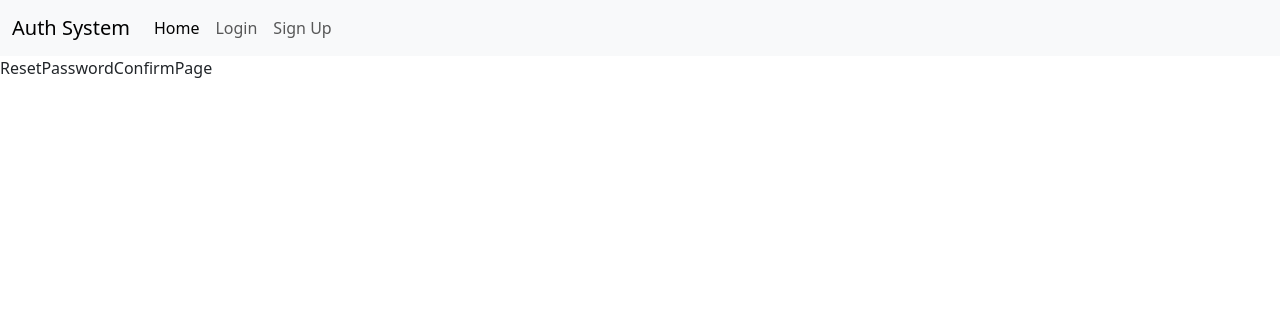
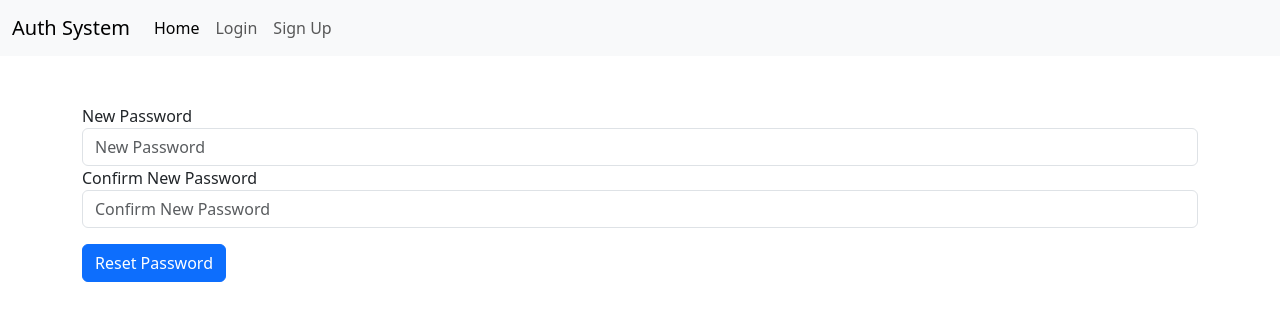
Before and after one commit to justicenyaga/django_react_auth_system, a React (Create React App) app in the folder frontend/: page /password/reset/confirm/1/1 in a window 1280 px wide. Shown: the top 320 px of the page. Built offline with nearby package versions, Linux system fonts and the light colour scheme.

Commit message:
implement reset password pages

```diff
--- a/frontend/src/pages/LoginPage.js
+++ b/frontend/src/pages/LoginPage.js
@@ -2,7 +2,7 @@ import React, { useEffect, useState } from "react";
 import { Link, useNavigate } from "react-router-dom";
 import { useDispatch, useSelector } from "react-redux";
 
-import { login, loadUser } from "../store/auth";
+import { login } from "../store/auth";
 
 const LoginPage = () => {
   const navigate = useNavigate();
--- a/frontend/src/pages/ResetPasswordConfirmPage.js
+++ b/frontend/src/pages/ResetPasswordConfirmPage.js
@@ -1,7 +1,69 @@
-import React from "react";
+import React, { useEffect, useState } from "react";
+import { Link, useNavigate, useParams } from "react-router-dom";
+import { useDispatch, useSelector } from "react-redux";
+
+import { reset_password_confirm } from "../store/auth";
 
 const ResetPasswordConfirmPage = () => {
-  return <div>ResetPasswordConfirmPage</div>;
+  const navigate = useNavigate();
+  const dispatch = useDispatch();
+  const { uid, token } = useParams();
+
+  const [requestSent, setRequestSent] = useState(false);
+  const [formData, setFormData] = useState({
+    new_password: "",
+    re_new_password: "",
+  });
+  const { new_password, re_new_password } = formData;
+
+  const handleOnChange = (e) => {
+    setFormData({ ...formData, [e.target.name]: e.target.value });
+  };
+
+  const handleSubmit = (e) => {
+    e.preventDefault();
+    dispatch(reset_password_confirm(uid, token, new_password, re_new_password));
+    setRequestSent(true);
+  };
+
+  useEffect(() => {
+    requestSent && navigate("/");
+  }, [requestSent, navigate]);
+
+  return (
+    <div className="container mt-5">
+      <form onSubmit={(e) => handleSubmit(e)}>
+        <div className="form-group">
+          <label htmlFor="new_password">New Password</label>
+          <input
+            type="password"
+            name="new_password"
+            value={new_password}
+            onChange={handleOnChange}
+            className="form-control"
+            id="new_password"
+            placeholder="New Password"
+          />
+        </div>
+
+        <div className="form-group">
+          <label htmlFor="re_new_password">Confirm New Password</label>
+          <input
+            type="password"
+            name="re_new_password"
+            value={re_new_password}
+            onChange={handleOnChange}
+            className="form-control"
+            id="re_new_password"
+            placeholder="Confirm New Password"
+          />
+        </div>
+        <button type="submit" className="btn btn-primary  mt-3">
+          Reset Password
+        </button>
+      </form>
+    </div>
+  );
 };
 
 export default ResetPasswordConfirmPage;
--- a/frontend/src/pages/ResetPasswordPage.js
+++ b/frontend/src/pages/ResetPasswordPage.js
@@ -1,7 +1,57 @@
-import React from "react";
+import React, { useEffect, useState } from "react";
+import { Link, useNavigate } from "react-router-dom";
+import { useDispatch, useSelector } from "react-redux";
+
+import { reset_password } from "../store/auth";
 
 const ResetPasswordPage = () => {
-  return <div>ResetPasswordPage</div>;
+  const navigate = useNavigate();
+  const dispatch = useDispatch();
+
+  const [requestSent, setRequestSent] = useState(false);
+  const [formData, setFormData] = useState({
+    email: "",
+  });
+  const { email } = formData;
+
+  const handleOnChange = (e) => {
+    setFormData({ ...formData, [e.target.name]: e.target.value });
+  };
+
+  const handleSubmit = (e) => {
+    e.preventDefault();
+    dispatch(reset_password(email));
+    setRequestSent(true);
+  };
+
+  useEffect(() => {
+    requestSent && navigate("/");
+  }, [requestSent, navigate]);
+
+  return (
+    <div className="container mt-5">
+      <h1>Request Password Reset</h1>
+      <form onSubmit={(e) => handleSubmit(e)}>
+        <div className="form-group">
+          <label htmlFor="email">Email address</label>
+          <input
+            type="email"
+            name="email"
+            value={email}
+            onChange={handleOnChange}
+            className="form-control"
+            id="email"
+            aria-describedby="emailHelp"
+            placeholder="Enter email"
+          />
+        </div>
+
+        <button type="submit" className="btn btn-primary  mt-3">
+          Request Password Reset
+        </button>
+      </form>
+    </div>
+  );
 };
 
 export default ResetPasswordPage;
```
